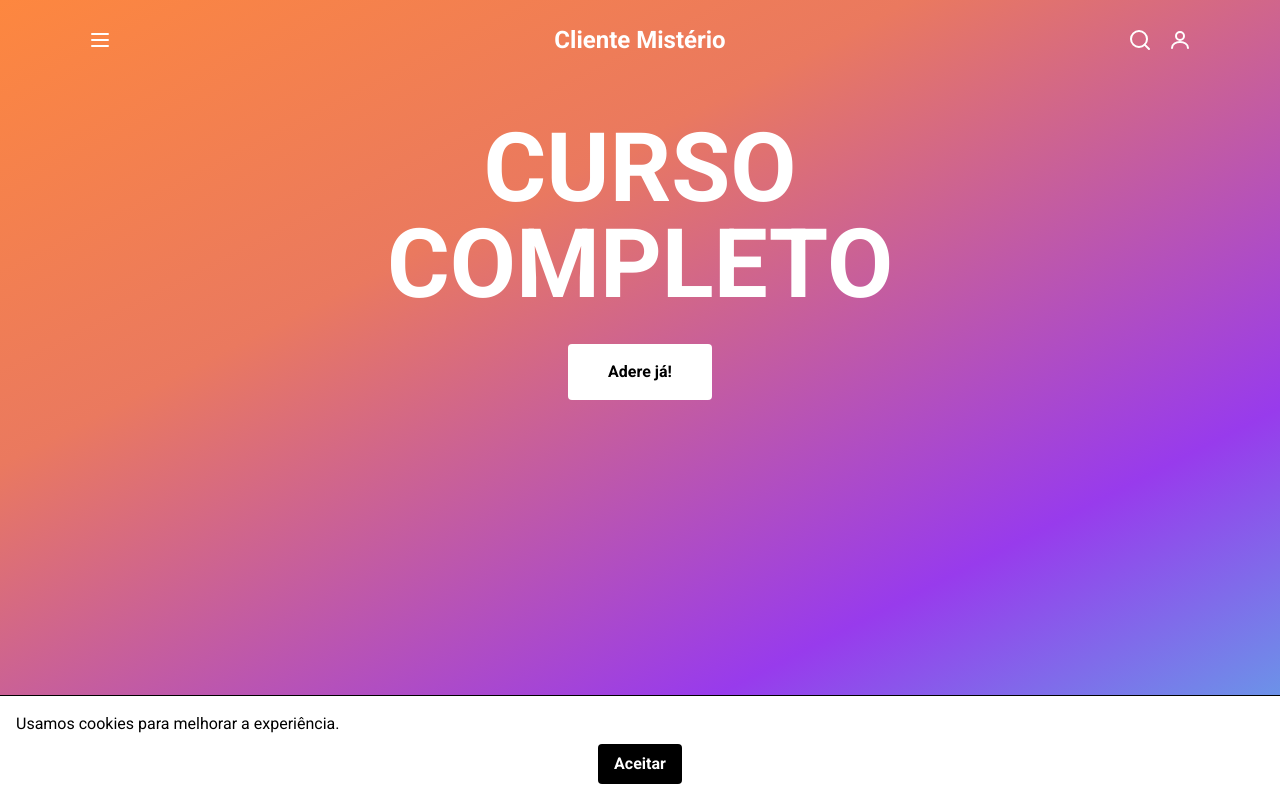
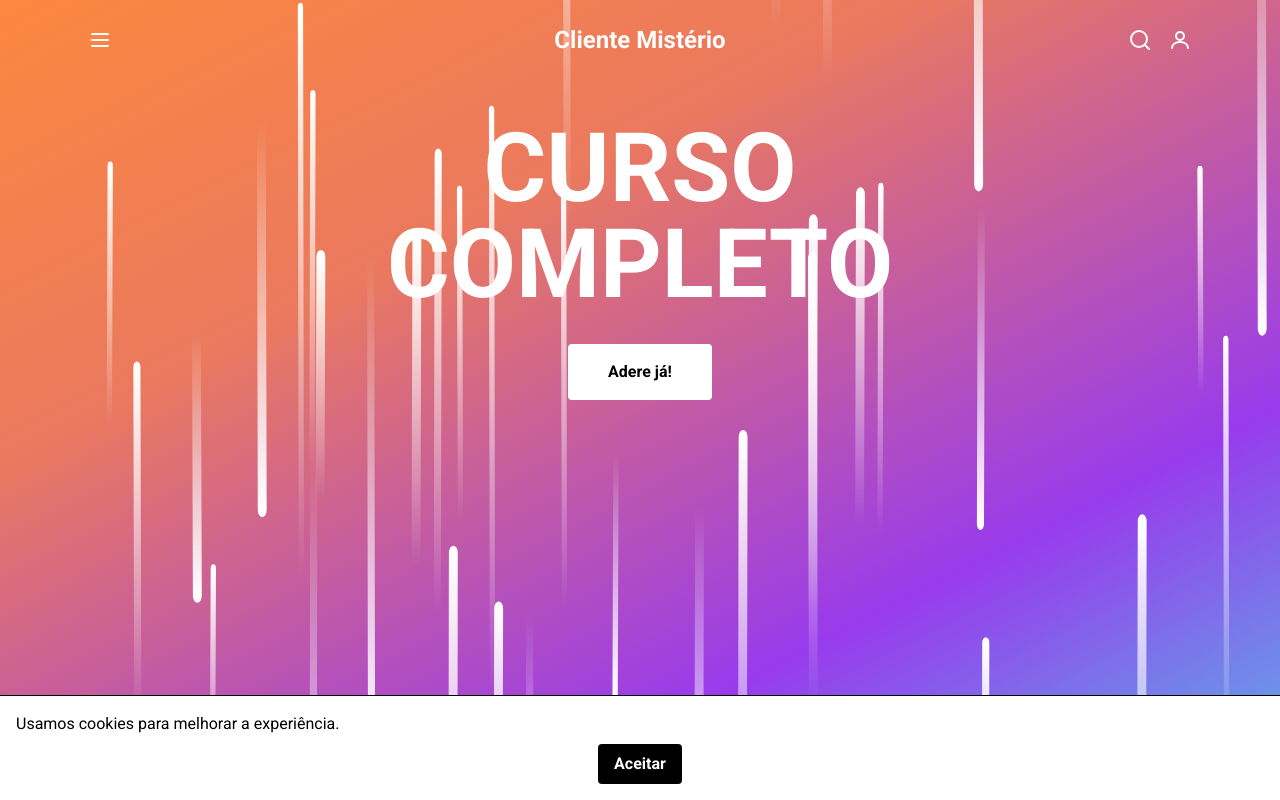
Before and after one commit to msantos51/clientemisterio, a Next.js app in the folder frontend/: page / in a window 1280 px wide. Built offline with nearby package versions, Linux system fonts and the light colour scheme.

Commit message:
fix: render background lines behind content

```diff
--- a/frontend/app/layout.tsx
+++ b/frontend/app/layout.tsx
@@ -2,6 +2,7 @@ import './globals.css'
 import React from 'react'
 import { Header } from '../components/Header'
 import { CookieBar } from '../components/CookieBar'
+import { BackgroundLines } from '../components/BackgroundLines'
 
 // Metadados básicos da aplicação
 export const metadata = {
@@ -20,16 +21,19 @@ export default function RootLayout({ children }: { children: React.ReactNode })
   return (
     <html lang="pt">
       <body>
-        {/* Estrutura principal com estilo base preto e branco */}
-        <div className="min-h-screen">
-          <Header /> {/* Cabeçalho exibido no topo */}
+        {/* Estrutura principal com linhas SVG no fundo */}
+        <div className="relative min-h-screen">
+          <BackgroundLines /> {/* Linhas decorativas atrás do conteúdo */}
 
+          {/* Conteúdo acima das linhas SVG */}
+          <div className="relative z-10">
+            <Header /> {/* Cabeçalho exibido no topo */}
 
-          {/* Conteúdo principal sem margem superior para encostar ao cabeçalho */}
-          <main className="mx-4 mb-8 md:mx-8">{children}</main>
+            {/* Conteúdo principal sem margem superior para encostar ao cabeçalho */}
+            <main className="mx-4 mb-8 md:mx-8">{children}</main>
 
-
-          <CookieBar /> {/* Aviso de cookies obrigatório */}
+            <CookieBar /> {/* Aviso de cookies obrigatório */}
+          </div>
         </div>
       </body>
     </html>
--- /dev/null
+++ b/frontend/components/BackgroundLines.tsx
@@ -0,0 +1,71 @@
+import React from 'react'
+
+// SVG com linhas decorativas para o fundo
+export function BackgroundLines() {
+  return (
+    <svg
+      className="absolute inset-0 w-full h-full z-0 pointer-events-none"
+      xmlns="http://www.w3.org/2000/svg"
+      version="1.1"
+      xmlnsXlink="http://www.w3.org/1999/xlink"
+      width="100%"
+      height="100%"
+      preserveAspectRatio="none"
+      viewBox="0 0 1440 560"
+    >
+      {/* Grupo de linhas com gradientes e máscara */}
+      <g mask="url(#SvgjsMask1003)" fill="none">
+        <path d="M931 59L930 -279" strokeWidth="10" stroke="url(#SvgjsLinearGradient1004)" strokeLinecap="round" className="Up" />
+        <path d="M361 180L360 350" strokeWidth="10" stroke="url(#SvgjsLinearGradient1004)" strokeLinecap="round" className="Up" />
+        <path d="M155 502L154 257" strokeWidth="8" stroke="url(#SvgjsLinearGradient1004)" strokeLinecap="round" className="Up" />
+        <path d="M873 27L872 -337" strokeWidth="10" stroke="url(#SvgjsLinearGradient1004)" strokeLinecap="round" className="Up" />
+        <path d="M469 169L468 397" strokeWidth="10" stroke="url(#SvgjsLinearGradient1004)" strokeLinecap="round" className="Up" />
+        <path d="M483 521L482 911" strokeWidth="8" stroke="url(#SvgjsLinearGradient1005)" strokeLinecap="round" className="Down" />
+        <path d="M1285 365L1284 649" strokeWidth="10" stroke="url(#SvgjsLinearGradient1004)" strokeLinecap="round" className="Up" />
+        <path d="M693 316L692 486" strokeWidth="6" stroke="url(#SvgjsLinearGradient1005)" strokeLinecap="round" className="Down" />
+        <path d="M596 429L595 717" strokeWidth="8" stroke="url(#SvgjsLinearGradient1005)" strokeLinecap="round" className="Down" />
+        <path d="M124 116L123 299" strokeWidth="6" stroke="url(#SvgjsLinearGradient1004)" strokeLinecap="round" className="Up" />
+        <path d="M295 357L294 83" strokeWidth="10" stroke="url(#SvgjsLinearGradient1005)" strokeLinecap="round" className="Down" />
+        <path d="M915 496L914 181" strokeWidth="10" stroke="url(#SvgjsLinearGradient1004)" strokeLinecap="round" className="Up" />
+        <path d="M222 417L221 230" strokeWidth="10" stroke="url(#SvgjsLinearGradient1005)" strokeLinecap="round" className="Down" />
+        <path d="M1380 528L1379 238" strokeWidth="6" stroke="url(#SvgjsLinearGradient1004)" strokeLinecap="round" className="Up" />
+        <path d="M787 354L786 631" strokeWidth="10" stroke="url(#SvgjsLinearGradient1005)" strokeLinecap="round" className="Down" />
+        <path d="M638 159L637 -241" strokeWidth="8" stroke="url(#SvgjsLinearGradient1004)" strokeLinecap="round" className="Up" />
+        <path d="M1104 144L1103 367" strokeWidth="8" stroke="url(#SvgjsLinearGradient1005)" strokeLinecap="round" className="Down" />
+        <path d="M1351 278L1350 119" strokeWidth="6" stroke="url(#SvgjsLinearGradient1004)" strokeLinecap="round" className="Up" />
+        <path d="M635 428L634 122" strokeWidth="6" stroke="url(#SvgjsLinearGradient1004)" strokeLinecap="round" className="Up" />
+        <path d="M518 368L517 133" strokeWidth="6" stroke="url(#SvgjsLinearGradient1004)" strokeLinecap="round" className="Up" />
+        <path d="M915 155L914 429" strokeWidth="10" stroke="url(#SvgjsLinearGradient1004)" strokeLinecap="round" className="Up" />
+        <path d="M991 131L990 375" strokeWidth="6" stroke="url(#SvgjsLinearGradient1004)" strokeLinecap="round" className="Up" />
+        <path d="M339 407L338 5" strokeWidth="6" stroke="url(#SvgjsLinearGradient1004)" strokeLinecap="round" className="Up" />
+        <path d="M1101 129L1100 -221" strokeWidth="10" stroke="url(#SvgjsLinearGradient1005)" strokeLinecap="round" className="Down" />
+        <path d="M561 426L560 672" strokeWidth="10" stroke="url(#SvgjsLinearGradient1004)" strokeLinecap="round" className="Up" />
+        <path d="M418 537L417 175" strokeWidth="8" stroke="url(#SvgjsLinearGradient1005)" strokeLinecap="round" className="Down" />
+        <path d="M353 322L352 731" strokeWidth="8" stroke="url(#SvgjsLinearGradient1005)" strokeLinecap="round" className="Down" />
+        <path d="M493 108L492 431" strokeWidth="8" stroke="url(#SvgjsLinearGradient1004)" strokeLinecap="round" className="Up" />
+        <path d="M1109 450L1108 704" strokeWidth="8" stroke="url(#SvgjsLinearGradient1004)" strokeLinecap="round" className="Up" />
+        <path d="M240 398L239 559" strokeWidth="6" stroke="url(#SvgjsLinearGradient1004)" strokeLinecap="round" className="Up" />
+        <path d="M1420 230L1419 -105" strokeWidth="10" stroke="url(#SvgjsLinearGradient1005)" strokeLinecap="round" className="Down" />
+        <path d="M836 306L835 653" strokeWidth="10" stroke="url(#SvgjsLinearGradient1004)" strokeLinecap="round" className="Up" />
+        <path d="M968 136L967 370" strokeWidth="10" stroke="url(#SvgjsLinearGradient1004)" strokeLinecap="round" className="Up" />
+        <path d="M510 387L509 797" strokeWidth="10" stroke="url(#SvgjsLinearGradient1004)" strokeLinecap="round" className="Up" />
+        <path d="M352 66L351 333" strokeWidth="6" stroke="url(#SvgjsLinearGradient1004)" strokeLinecap="round" className="Up" />
+        <path d="M554 490L553 77" strokeWidth="6" stroke="url(#SvgjsLinearGradient1004)" strokeLinecap="round" className="Up" />
+      </g>
+      {/* Definições de máscara e gradientes */}
+      <defs>
+        <mask id="SvgjsMask1003">
+          <rect width="1440" height="560" fill="#ffffff" />
+        </mask>
+        <linearGradient x1="0%" y1="100%" x2="0%" y2="0%" id="SvgjsLinearGradient1004">
+          <stop stopColor="rgba(255, 255, 255, 0)" offset="0" />
+          <stop stopColor="rgba(255, 255, 255, 1)" offset="1" />
+        </linearGradient>
+        <linearGradient x1="0%" y1="0%" x2="0%" y2="100%" id="SvgjsLinearGradient1005">
+          <stop stopColor="rgba(255, 255, 255, 0)" offset="0" />
+          <stop stopColor="rgba(255, 255, 255, 1)" offset="1" />
+        </linearGradient>
+      </defs>
+    </svg>
+  )
+}
```
